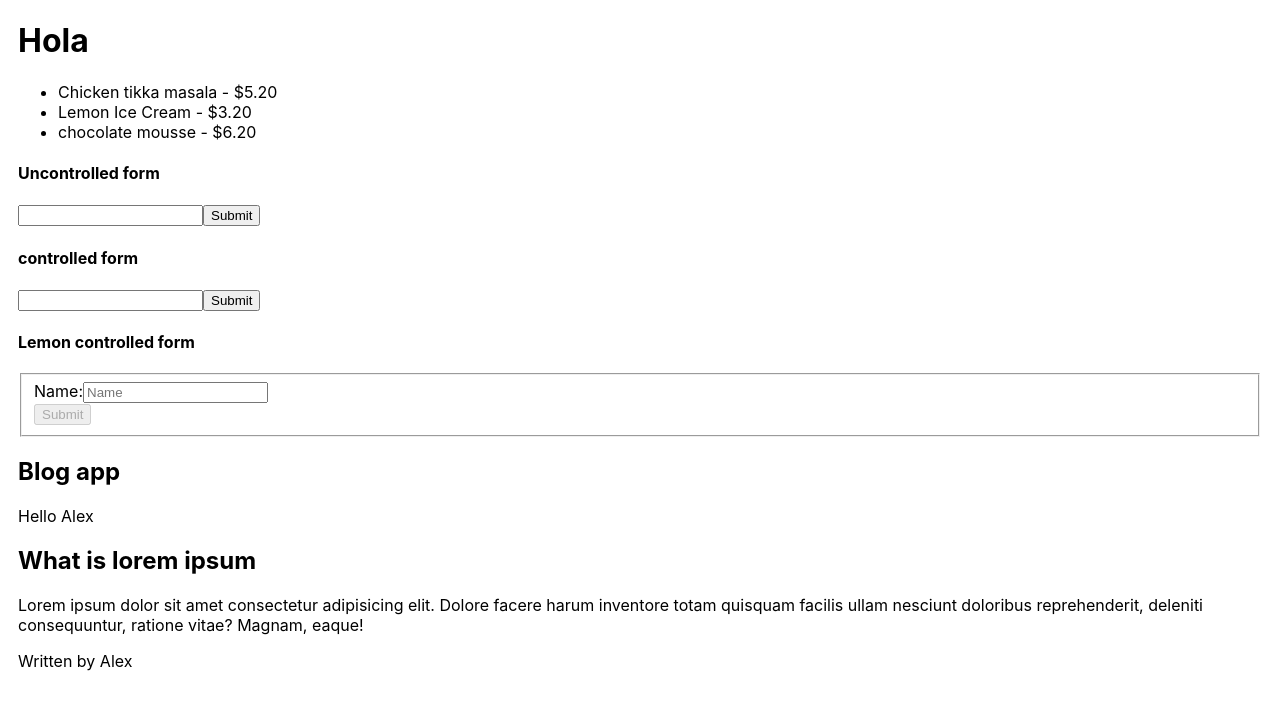
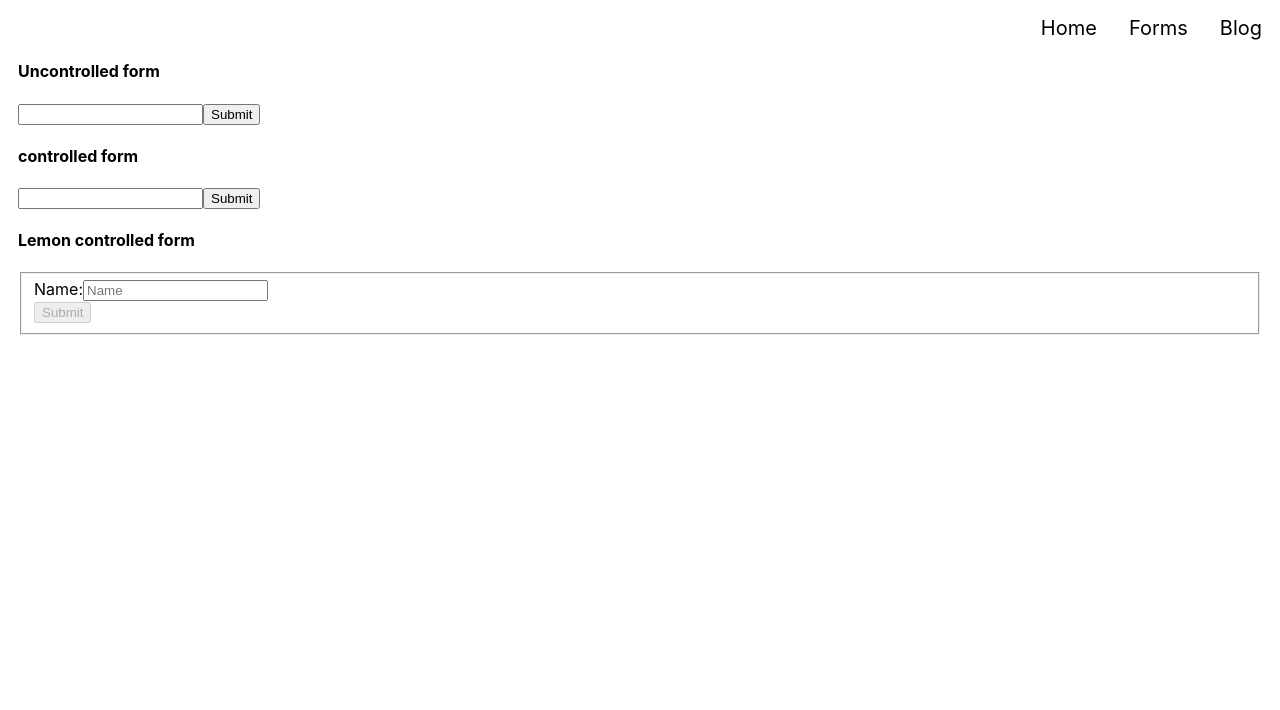
Before and after one commit to mszahan/react-advanced-meta, a React (Create React App) app: page /forms in a window 1280 px wide. Shown: the top 710 px of the page. Built offline with nearby package versions, Linux system fonts and the light colour scheme.

Commit message:
added router to organized the components

```diff
--- a/package.json
+++ b/package.json
@@ -8,6 +8,7 @@
     "@testing-library/user-event": "^13.5.0",
     "react": "^18.2.0",
     "react-dom": "^18.2.0",
+    "react-router-dom": "^6.18.0",
     "react-scripts": "5.0.1",
     "web-vitals": "^2.1.4"
   },
--- a/src/App.css
+++ b/src/App.css
@@ -40,3 +40,26 @@
 .main-body {
   margin: 0 10px;
 }
+
+
+.main-nav > ul {
+  display: flex;
+  flex-flow: row wrap;
+  gap: 2rem;
+  justify-content: flex-end;
+}
+
+.main-nav ul li {
+  list-style-type: none;
+  color: #124e5f;
+  font-size: 1.25rem;
+}
+
+.main-nav ul li a{
+  text-decoration: none;
+  color: black;
+}
+
+.main-nav ul li a:hover{
+  color: #61dafb;
+}
--- a/src/App.js
+++ b/src/App.js
@@ -1,19 +1,26 @@
 import './App.css';
+import { Routes, Route } from 'react-router-dom';
+import FormPage from './components/forms/FormPage'
 import DesertItem from './components/desertItem';
-import UncontrolledForm from './components/forms/uncontrolledForm';
-import ControlledForm from './components/forms/controlledForm';
-import LemonForm from './components/forms/lemonForm'
 import ContextBlog from './components/contextApi/contextBlog';
+import Nav from './components/Nav';
+
 
 function App() {
   return (
     <div className='main-body'>
-      <h1>Hola</h1>
-      <DesertItem/>
-      <UncontrolledForm/>
-      <ControlledForm/>
-      <LemonForm/>
-      <ContextBlog/>
+
+      <Nav/>
+
+      <Routes>
+        <Route path='/' element={<DesertItem/>} />
+        <Route path='/forms' element={<FormPage/>} />
+        <Route path='/blog' element={<ContextBlog/>} />
+      </Routes>
+
+
+
+
     </div>
   );
 }
--- /dev/null
+++ b/src/components/Nav.js
@@ -0,0 +1,16 @@
+import { Link } from "react-router-dom";
+
+const Nav = () => {
+    return(
+        <nav className='main-nav'>
+            <ul>
+                <li><Link to='/'> Home </Link></li>
+                <li><Link to='/forms'>Forms</Link></li>
+                <li><Link to='/blog'>Blog</Link></li>
+
+            </ul>
+        </nav>
+    );
+    }
+
+export default Nav;
--- /dev/null
+++ b/src/components/forms/FormPage.js
@@ -0,0 +1,16 @@
+import UncontrolledForm from "./uncontrolledForm";
+import ControlledForm from "./controlledForm";
+import LemonForm from "./lemonForm";
+
+
+function FormPage () {
+    return (
+        <>
+        <UncontrolledForm/>
+        <ControlledForm/>
+        <LemonForm/>
+        </>
+    )
+}
+
+export default FormPage;
--- a/src/index.js
+++ b/src/index.js
@@ -3,11 +3,14 @@ import ReactDOM from 'react-dom/client';
 import './index.css';
 import App from './App';
 import reportWebVitals from './reportWebVitals';
+import { BrowserRouter } from 'react-router-dom'
 
 const root = ReactDOM.createRoot(document.getElementById('root'));
 root.render(
   <React.StrictMode>
+    <BrowserRouter>
     <App />
+    </BrowserRouter>
   </React.StrictMode>
 );
 
```
Also changed, not shown: 1 other file (tests, documents, lock files or other folders).
